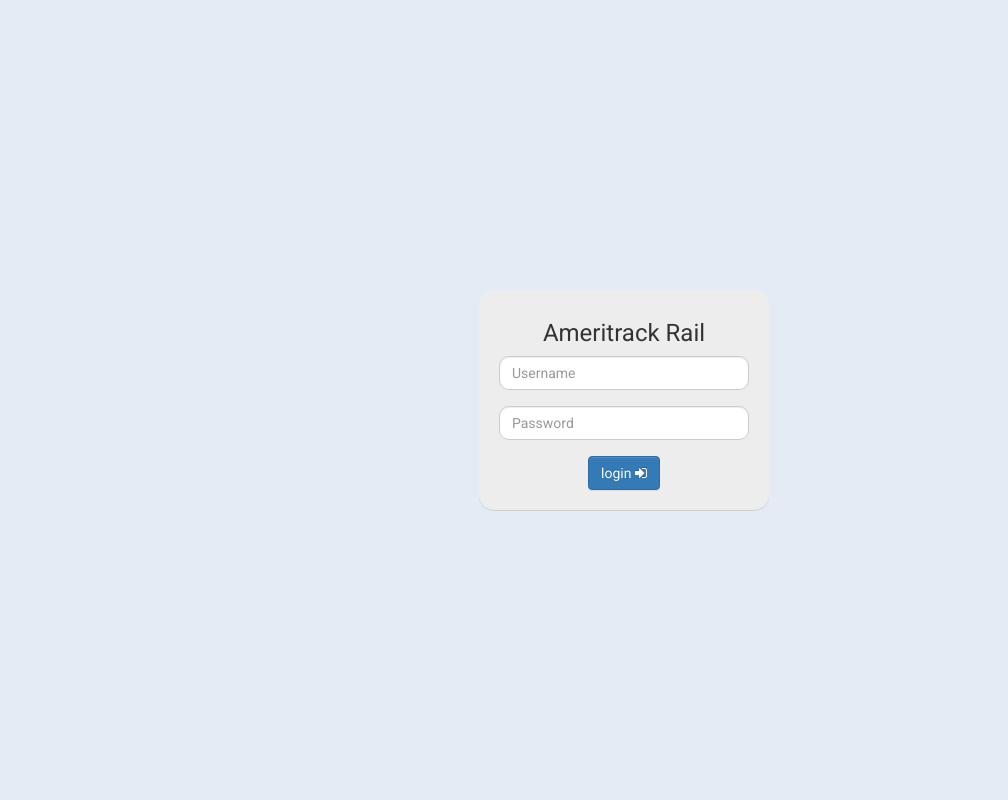
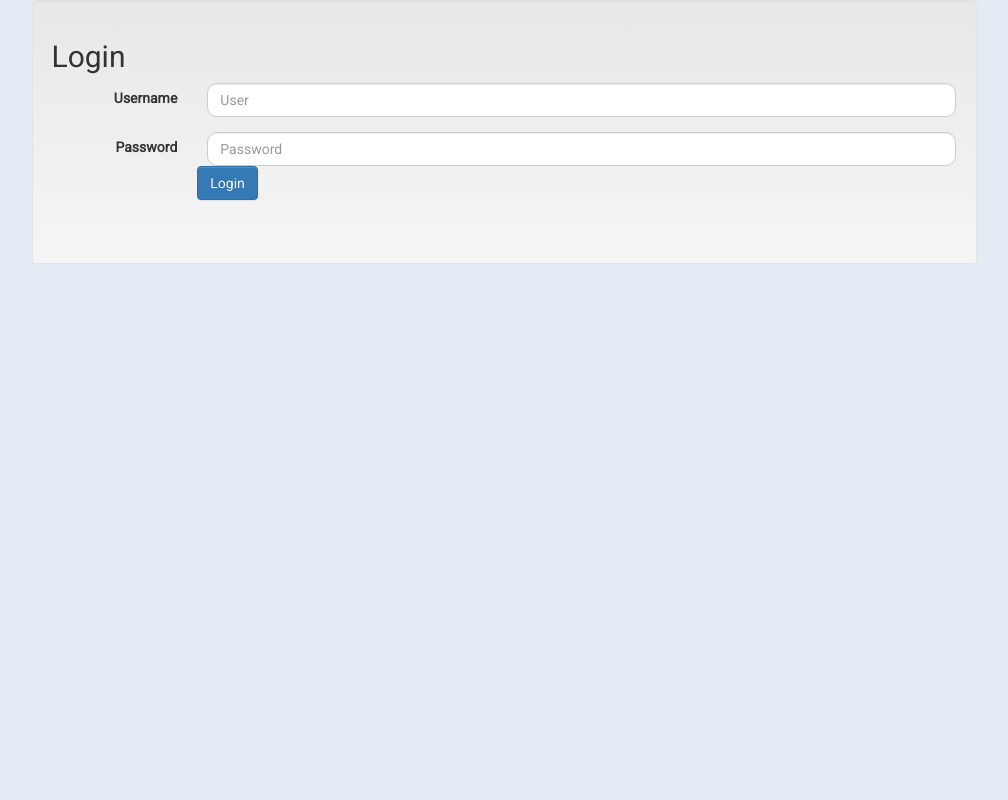
Before and after one commit to andersona151/AmTrack, a Django app: page /login in a window 1280 px wide. Shown: the whole page, without its empty margins (136-1144 px from the left). Run offline with Django 3.2, Linux system fonts and the light colour scheme; some libraries are stand-ins or nearby versions.

Commit message:
Added, login auth and redirect

```diff
--- a/WebApp/AMTS/templates/login.html
+++ b/WebApp/AMTS/templates/login.html
@@ -35,25 +35,60 @@
     <link href="//maxcdn.bootstrapcdn.com/font-awesome/4.2.0/css/font-awesome.min.css" rel="stylesheet">
 
     <!-- TODO: Authentication for user login -->
-    <div class="container-fluid">
-        <div class="row-fluid">
-            <div class="centering text-center">
-                <div class="col-md-offset-5 col-md-3" style="margin-left: 600px;">
-                    <div class="form-login">
-                        <h3>Ameritrack Rail</h3>
-                        <input type="text" id="userName" class="form-control input-md"
-                               placeholder="Username"/>
-                        </br>
-                        <input type="text" id="userPassword" class="form-control input-md"
-                               placeholder="Password"/>
-                        </br>
-                        <div class="wrapper">
-            <span class="group-btn">
-                <a href="#" class="btn btn-primary btn-md">login <i class="fa fa-sign-in"></i></a>
-            </span>
-                        </div>
-                    </div>
+{#    <div class="container-fluid">#}
+{#        <div class="row-fluid">#}
+{#            <div class="centering text-center">#}
+{#                <div class="col-md-offset-5 col-md-3" style="margin-left: 600px;">#}
+{#                    <div class="form-login">#}
+{#                            <h3>Ameritrack Rail</h3>#}
+{#                            <input type="text" id="userName" class="form-control input-md"#}
+{#                                placeholder="Username"/>#}
+{#                             </br>#}
+{#                            <input type="text" id="userPassword" class="form-control input-md"#}
+{#                                placeholder="Password"/>#}
+{#                            </br>#}
+{#                            <div class="wrapper">#}
+{#                            <span class="group-btn">#}
+{#                                <a href="#" class="btn btn-primary btn-md">login <i class="fa fa-sign-in"></i></a>#}
+{#                            </span>#}
+{#                            </div>#}
+{#                         </form>#}
+{#                    </div>#}
+{#                </div>#}
+{#            </div>#}
+{#        </div>#}
+{#    </div>#}
+    <div class="container">
+        <div class="row">
+            <div class="col-lg-10 col-lg-offset-1">
+                <div class="well">
+                    <form class="form-horizontal" id="loginForm" method="post" action="{% url 'login' %}">
+                        {% csrf_token %}
+                        <input type="hidden" name="next" value="{{ next }}" />
+                        <fieldset>
+                            <h2>Login</h2>
+                            <div class="form-group">
+                                <label for="inputUsername" class="col-md-2 control-label">Username</label>
 
+                                <div class="col-md-10">
+                                    <input name="username" type="text" class="form-control" id="inputUsername" placeholder="User">
+                                </div>
+                            </div>
+                            <div class="form-group">
+                                <label for="inputPassword" class="col-md-2 control-label">Password</label>
+
+                                <div class="col-md-10">
+                                    <input name="password" type="password" class="form-control" id="inputPassword" placeholder="Password">
+                                </div>
+
+                                <div class="form-group">
+                                    <div class="col-md-10 col-md-offset-2">
+                                        <button type="submit" class="btn btn-primary">Login</button>
+                                    </div>
+                                </div>
+                            </div>
+                        </fieldset>
+                    </form>
                 </div>
             </div>
         </div>
--- a/WebApp/AMTS/templates/reports.html
+++ b/WebApp/AMTS/templates/reports.html
@@ -50,7 +50,7 @@
                 <div class="collapse navbar-collapse">
                     <ul class="nav navbar-nav navbar-right">
                         <!-- TODO: Austin, add python authentication -->
-                        <li class="login-link"><a href="#">Logout</a></li>
+                        <li class="login-link"><a href="{% url 'logout' %}">Logout</a></li>
                     </ul>
                 </div><!-- /.navbar-collapse -->
             </div><!-- /.container-fluid -->
--- a/WebApp/AMTS/urls.py
+++ b/WebApp/AMTS/urls.py
@@ -6,4 +6,5 @@ urlpatterns = [
     url(r'^dashboard', views.dashboard, name='dashboard'),
     url(r'^login', views.login, name='login'),
     url(r'reports', views.reports, name='reports'),
+    url(r'^logout/$', views.logout_view, name='logout'),
 ]
--- a/WebApp/AMTS/views.py
+++ b/WebApp/AMTS/views.py
@@ -1,5 +1,7 @@
-from django.shortcuts import render
+from django.shortcuts import render, redirect, HttpResponseRedirect
 from django.http import HttpResponse
+from django.contrib.auth.decorators import login_required
+from django.contrib.auth import authenticate, login as auth_login, logout
 
 
 def home(request):
@@ -10,9 +12,29 @@ def dashboard(request):
     return render(request, 'base.html', {'beast': 'austin'})
 
 
-def login(request):
+def login_page(request):
     return render(request, 'login.html', {"Title": "Ameritrack Equipment Utilization Tracking", })
 
 
+@login_required
 def reports(request):
     return render(request, 'reports.html', {"Title": "Ameritrack Equipment Utilization Tracking", })
+
+
+def login(request):
+    if request.user.is_authenticated():
+        return redirect('reports')
+    if request.method == 'POST':
+        user = authenticate(username=request.POST.get('username'), password=request.POST.get('password'))
+        if user is not None:
+            auth_login(request, user)
+            return redirect('reports')
+
+    return render(request, 'login.html', {'next': request.GET.get('next'),
+                                          "Title": "Ameritrack Equipment Utilization Tracking",
+                                          })
+
+
+def logout_view(request):
+    logout(request)
+    return redirect('login')
```
Also changed, not shown: WebApp/db.sqlite3.
